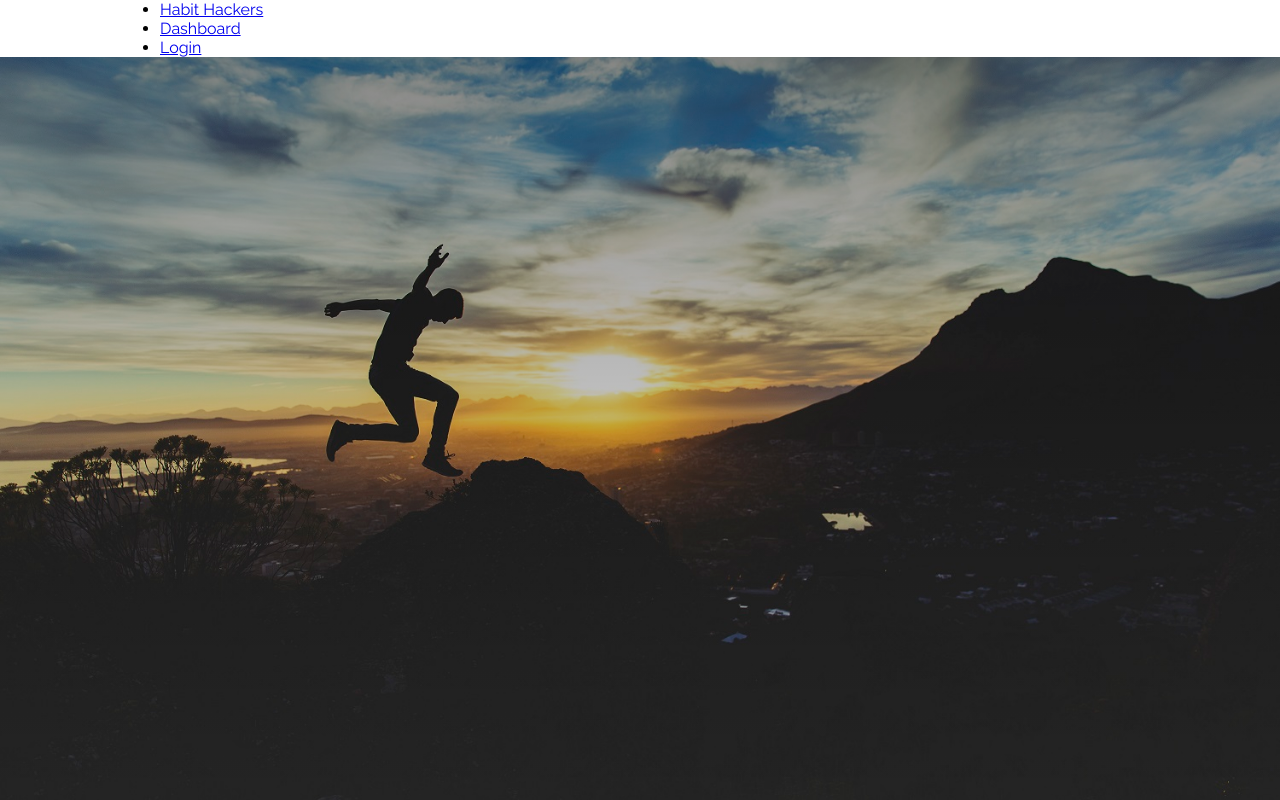
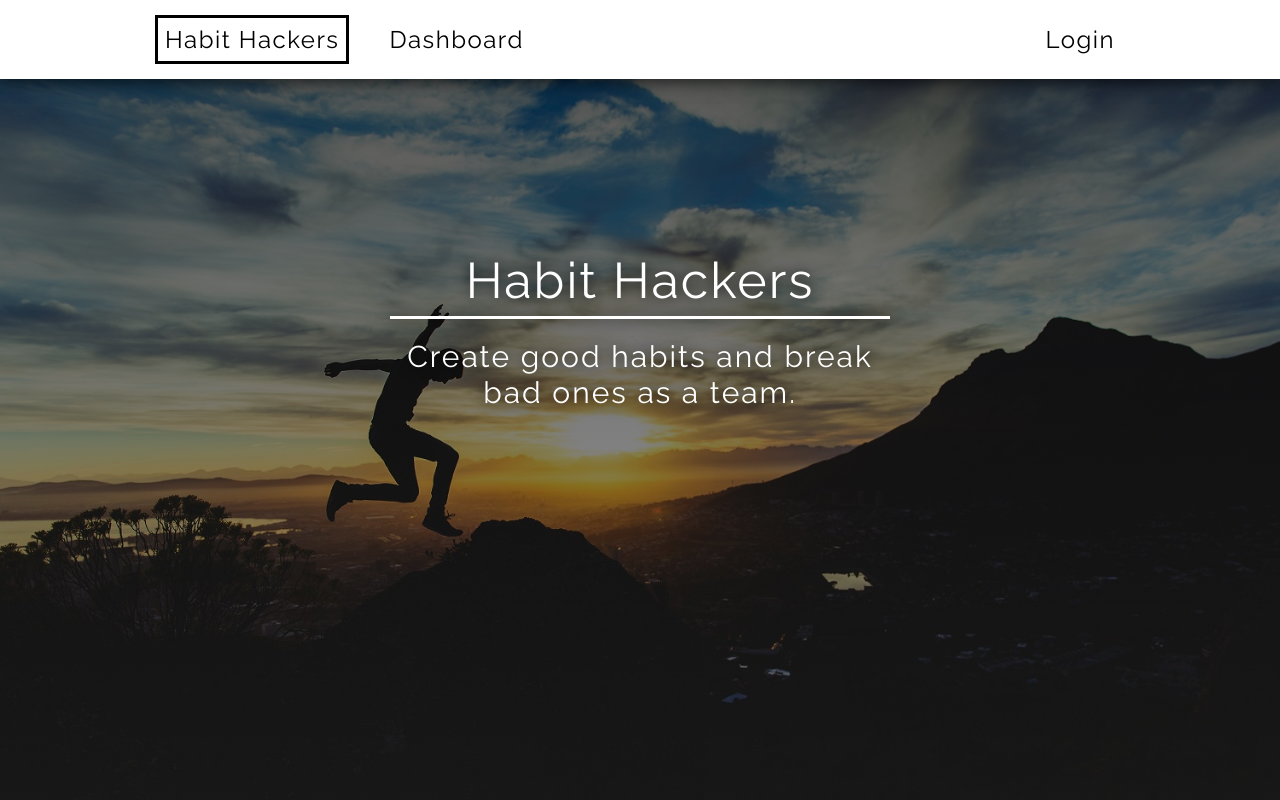
Before and after one commit to atmortensen/habit-hackers, a React app: page / in a window 1280 px wide. Built offline with nearby package versions, Linux system fonts and the light colour scheme; what auth0-lock would draw is missing.

Commit message:
Styling Home Page

```diff
--- a/public/index.html
+++ b/public/index.html
@@ -5,7 +5,7 @@
     <meta name="viewport" content="width=device-width, initial-scale=1">
     <link rel="shortcut icon" href="%PUBLIC_URL%/favicon.ico">
     <link href="https://fonts.googleapis.com/css?family=Raleway:300,400,700" rel="stylesheet">
-    <title>React App + Auth0</title>
+    <title>Habit Hackers</title>
   </head>
   <body>
     <div id="root"></div>
--- a/src/components/menu.js
+++ b/src/components/menu.js
@@ -3,10 +3,10 @@ import {Link} from 'react-router-dom'
 import auth from '../helpers/auth0'
 import '../css/menu.css'
 
-function LoginDashboard(){
+function LoginLogout(){
   return auth.loggedIn() ?
-    <Link to="#" onClick={auth.logout}>Logout</Link> :
-    <Link to="#" onClick={auth.login}>Login</Link>
+    <Link to="#" onClick={auth.logout}><li className="login-logout">Logout</li></Link> :
+    <Link to="#" onClick={auth.login}><li className="login-logout">Login</li></Link>
 }
 
 export default class Layout extends Component {
@@ -14,9 +14,9 @@ export default class Layout extends Component {
     return (
       <div className="menu-container">
         <ul className="menu container">
-          <li><Link to="/">Habit Hackers</Link></li>
-          <li><Link to="/dashboard">Dashboard</Link></li>
-          <li><LoginDashboard /></li>
+          <Link to="/" className="logo"><li>Habit Hackers</li></Link>
+          <Link to="/dashboard"><li>Dashboard</li></Link>
+          <LoginLogout />
         </ul>
       </div>
     )
--- a/src/css/main.css
+++ b/src/css/main.css
@@ -3,6 +3,12 @@ html, body {
 	margin: 0;
 	padding: 0;
 	box-sizing: border-box;
+	letter-spacing: 1px;
+	background: #303850;
+}
+
+.spacer {
+	height: 75px;
 }
 
 h1, h2, h3, p {
--- a/src/css/menu.css
+++ b/src/css/menu.css
@@ -3,4 +3,43 @@
 	width: 100%;
 	background: #FFF;
 	position: fixed;
+	box-shadow: 0px 3px 15px 0px rgba(0,0,0,0.65);
 }
+
+.menu {
+	list-style: none;
+	padding: 0;
+	display: flex;
+	position: relative;
+}
+
+.menu li {
+	padding: 7px;
+	margin: 15px;
+	border: 3px solid transparent;
+}
+
+.menu a {
+	text-decoration: none;
+	color: inherit;
+	letter-spacing: 1.5px;
+	font-size: 24px;
+}
+
+.menu a:not(.logo):hover {
+	color: #60709f;
+}
+
+.menu .logo li {
+	border: 3px solid #000;
+}
+
+.menu .logo li:hover {
+	border-color: #60709f;
+	color: #60709f;
+}
+
+.menu .login-logout {
+	position: absolute;
+	right: 0;
+}
--- a/src/helpers/auth0.js
+++ b/src/helpers/auth0.js
@@ -12,6 +12,12 @@ export class Auth0 extends Component {
         redirectUrl: 'http://localhost:3000/auth0',
         responseType: 'token',
         params: {scope: 'openid email name'}
+      },
+      theme: {
+        logo: 'http://i.imgur.com/MvY84lh.png'
+      },
+      languageDictionary: {
+        title: 'Habit Hackers Login'
       },
       allowedConnections: ['google-oauth2', 'facebook']
     })
--- a/src/layout.js
+++ b/src/layout.js
@@ -7,6 +7,7 @@ export default class Layout extends Component {
     return (
       <div>
         <Menu />
+        <div className="spacer"></div>
         {this.props.children}
       </div>
     )
--- a/src/views/home/cover.js
+++ b/src/views/home/cover.js
@@ -5,6 +5,11 @@ export default class Cover extends Component {
     return (
       <div
       	className="cover">
+      	<div className="coverText">
+	      	<h1>Habit Hackers</h1>
+	      	<div className="break"></div>
+	      	<h2>Create good habits and break bad ones as a team.</h2>
+      	</div>
       </div>
     )
   }
--- a/src/views/home/home.css
+++ b/src/views/home/home.css
@@ -1,12 +1,44 @@
 .cover {
 	background:
 		linear-gradient(
-      rgba(0, 0, 0, .5),
-      rgba(0, 0, 0, 0)
+      rgba(0, 0, 0, .65),
+      rgba(0, 0, 0, .35)
     ),
 		url('../../../public/assets/cover.jpeg');
 	background-size: cover;
 	background-position: 35% 20%;
-	height: 100vh;
+	height: calc(100vh - 75px);
 	width: 100%;
+	display: flex;
+	justify-content: center;
+	align-items: center;
 }
+
+.coverText {
+	max-width: 500px;
+	color: #FFF;
+	text-shadow: 0px 0px 15px rgba(0, 0, 0, 1);
+	position: relative;
+	top: -15%;
+	text-align: center;
+	letter-spacing: 2px;
+}
+
+.coverText h1 {
+	font-weight: normal;
+	font-size: 50px;
+}
+
+.coverText .break {
+	box-shadow: 0px 0px 15px rgba(0, 0, 0, 1);
+	width: 100%;
+	height: 3px;
+	background: #FFF;
+	margin-bottom: 20px;
+}
+
+.coverText h2 {
+	font-weight: normal;
+	font-size: 30px;
+	line-height: 120%;
+}
```
Also changed, not shown: public/assets/logo.png (added), public/assets/logoSmall.png (added), public/favicon.ico.
